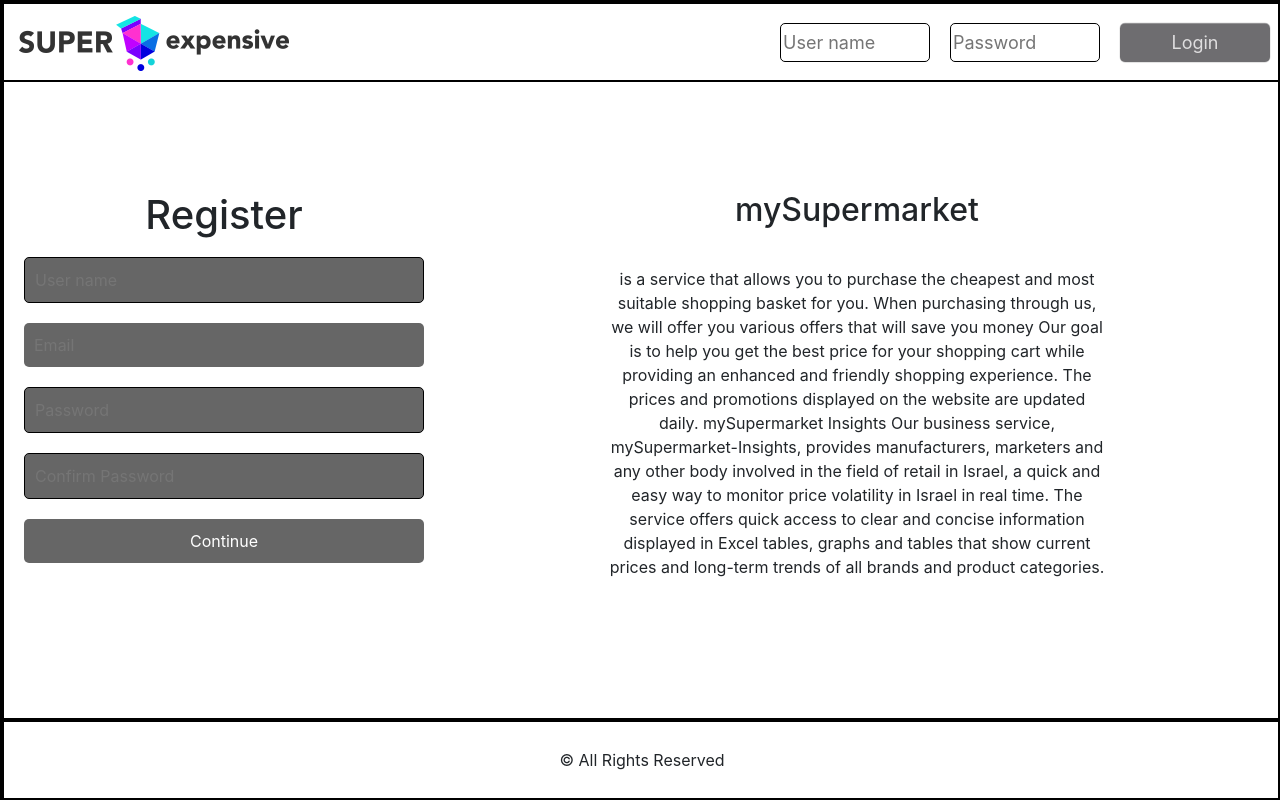
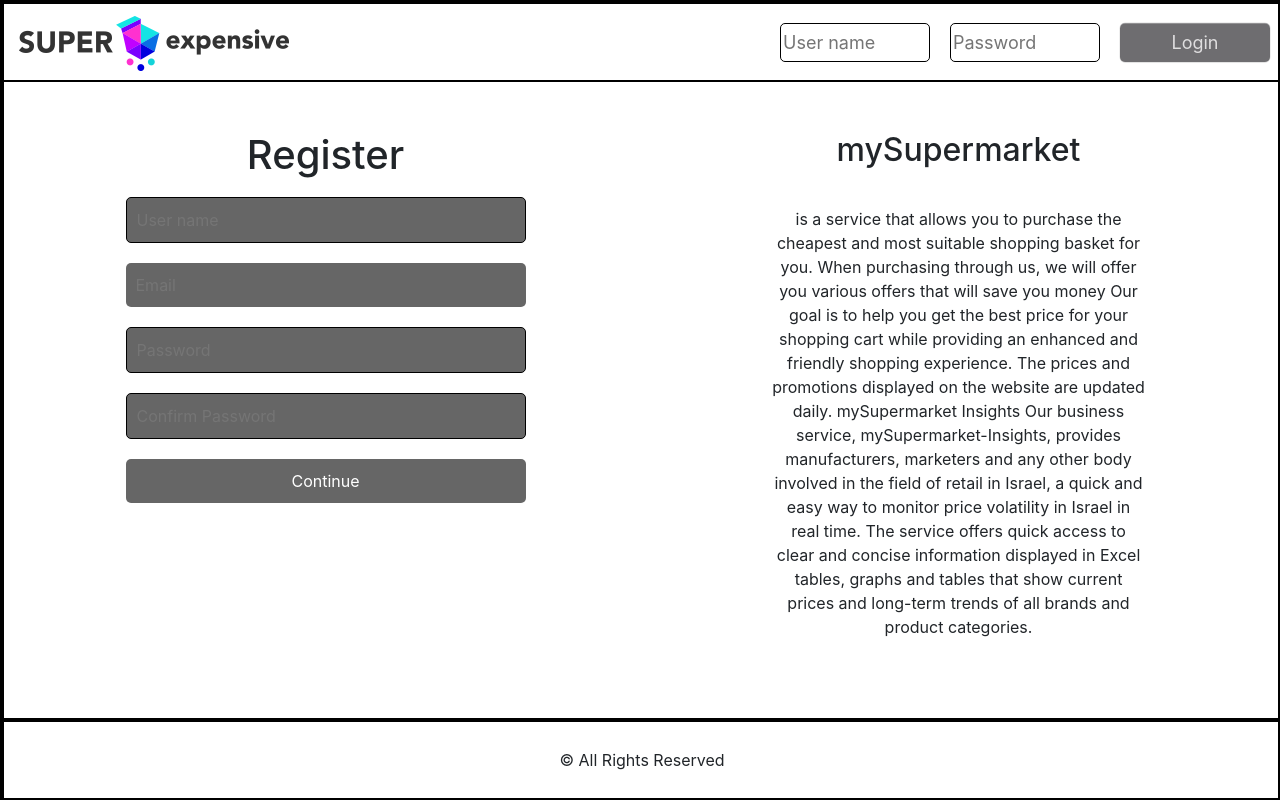
Before and after one commit to Dannymizrachi/Supermarket_project, an Angular app in the folder client/: page /home in a window 1280 px wide. Built offline with nearby package versions, Linux system fonts and the light colour scheme.

Commit message:
continue register responsive

```diff
--- a/client/src/app/components/register/register.component.css
+++ b/client/src/app/components/register/register.component.css
@@ -1,6 +1,6 @@
 .registerContainer {
   display: grid;
-  grid-template-columns: repeat(1, 1fr);
+  grid-template-columns: repeat(2, 1fr);
   grid-template-areas: "a b";
   gap: 10px;
   padding: 10px;
@@ -44,6 +44,7 @@
 
 @media only screen and (max-width: 1100px) {
   .registerContainer {
+    grid-template-columns: repeat(1, 1fr);
     grid-template-areas: "a" "b";
     overflow: scroll;
   }
```
